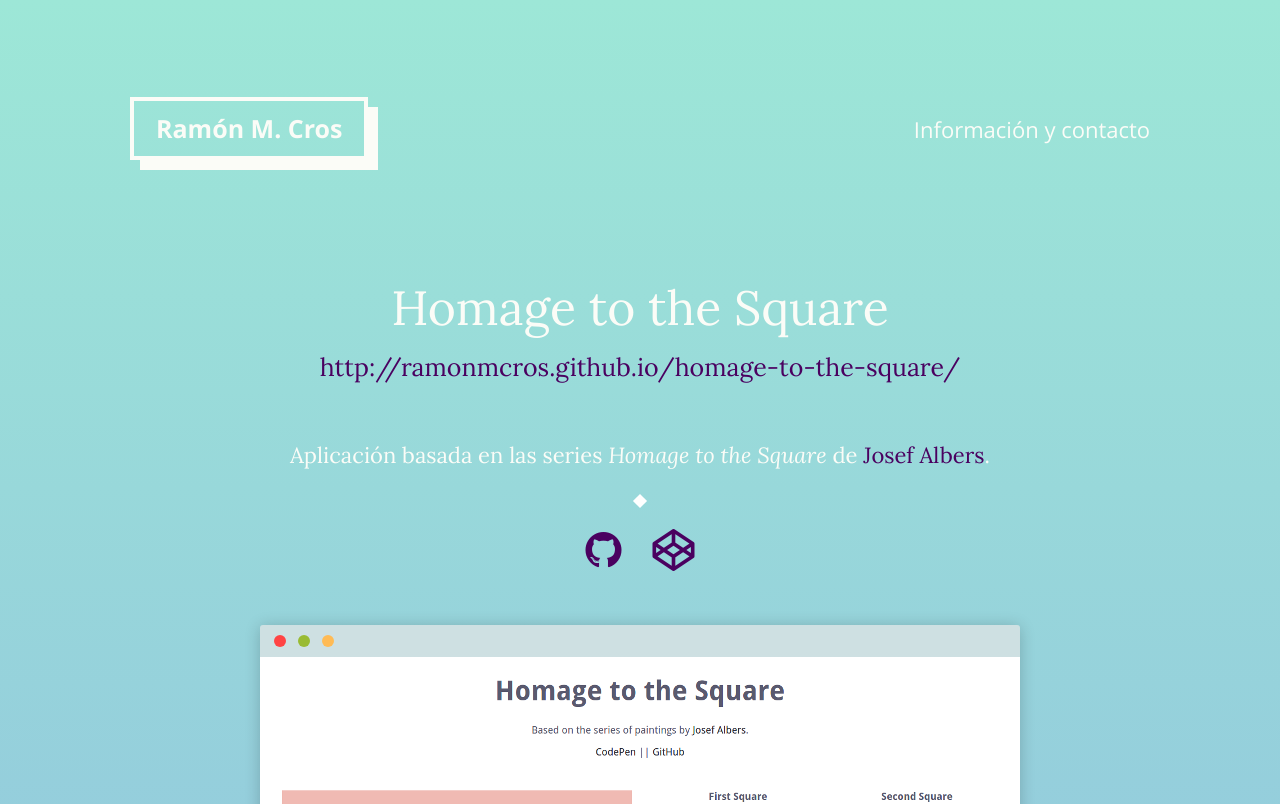
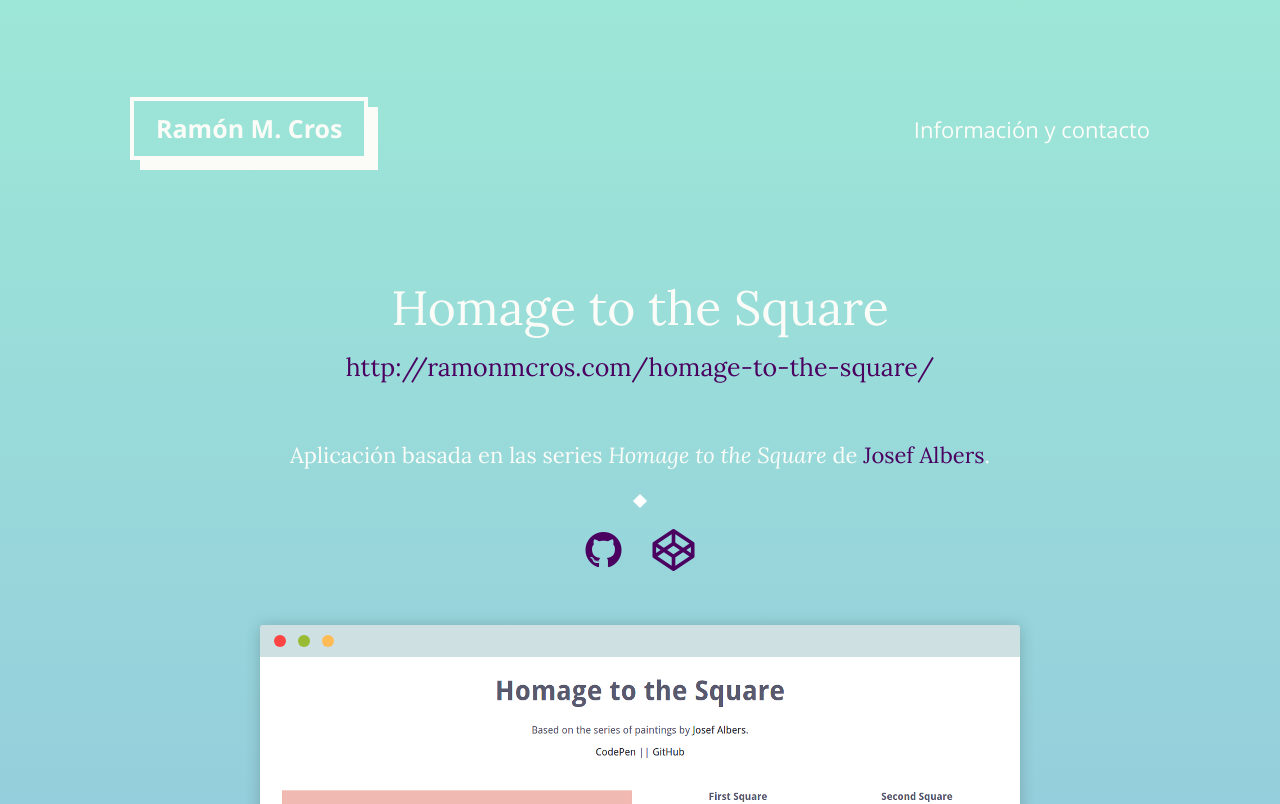
Before and after one commit to ramonmcros/ramonmcros.github.io, a website: page proyectos/homage-to-the-square.html in a window 1280 px wide. Shown: the top 804 px of the page. Drawn offline with Linux system fonts and the light colour scheme.

Commit message:
Change project links

```diff
--- a/proyectos/homage-to-the-square.html
+++ b/proyectos/homage-to-the-square.html
@@ -20,7 +20,7 @@
       </header>
       <main class="proyecto">
         <h1 class="proyecto__titulo">Homage to the Square</h1>
-        <a class="proyecto__link" href="http://ramonmcros.github.io/homage-to-the-square/" target="_blank">http://ramonmcros.github.io/homage-to-the-square/</a>
+        <a class="proyecto__link" href="http://ramonmcros.com/homage-to-the-square/" target="_blank">http://ramonmcros.com/homage-to-the-square/</a>
         <div class="proyecto__descripcion">
           <p>
             Aplicación basada en las series <cite>Homage to the Square</cite> de
```
Also changed, not shown: proyectos/skeletor-syntax.html (+1 -1 lines).
